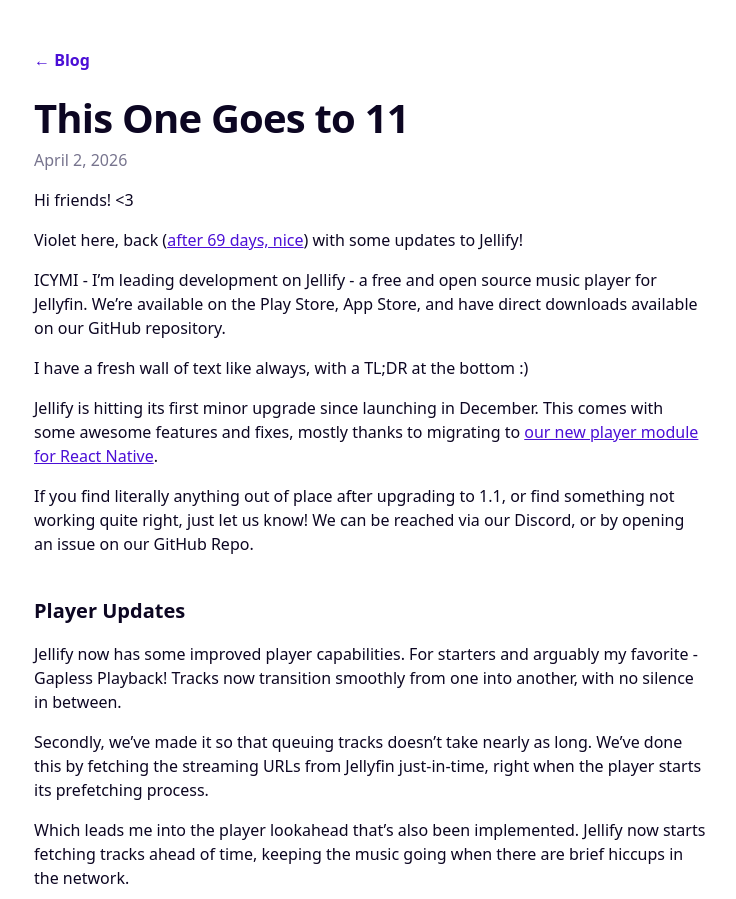
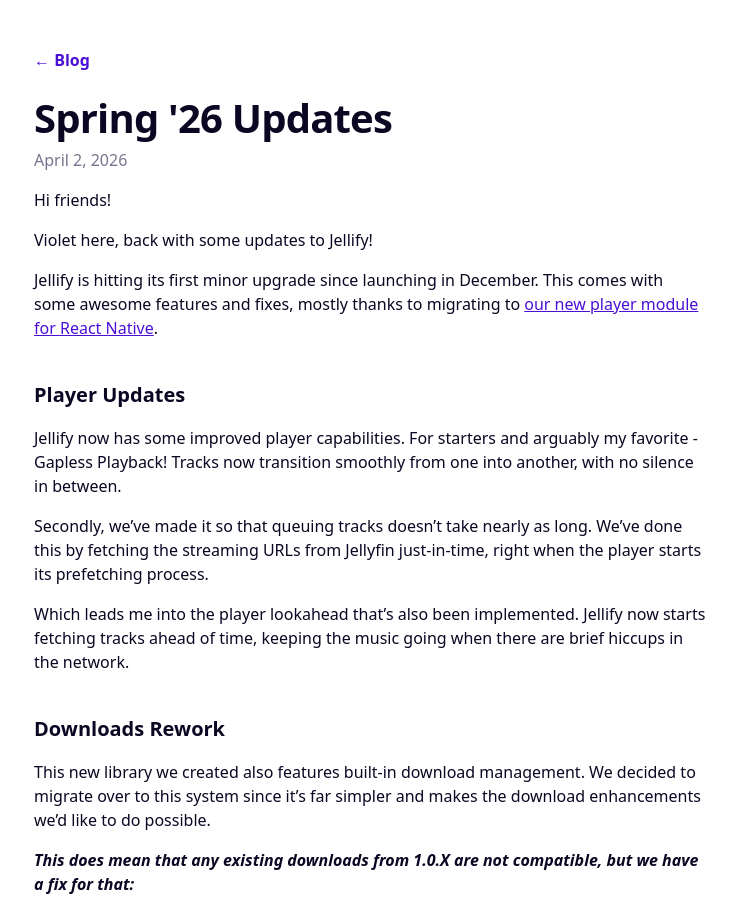
Before and after one commit to Jellify-Music/Website, an Astro site: page /blog/2026-04-02 in a window 1280 px wide. Shown: the top 899 px of the page, without its empty margins (270-1006 px from the left). Built offline with nearby package versions, Linux system fonts and the light colour scheme; Astro itself is replaced by a stand-in of ours.

Commit message:
Update blog post title and content for Spring '26 release; refactor links in config

```diff
--- a/src/content/blog/2026-04-02.mdx
+++ b/src/content/blog/2026-04-02.mdx
@@ -1,22 +1,16 @@
 ---
-title: "This One Goes to 11"
+title: "Spring '26 Updates"
 date: 2026-04-02
 description: Gapless playback, quicker queuing, track prefetching, a reworked download system, and a round of styling and Android layout fixes.
 ---
 
 import Support from '@/content/partials/support.md'
 
-Hi friends! \<3
+Hi friends!
 
-Violet here, back ([after 69 days, nice](https://www.reddit.com/r/selfhosted/s/ahPWjx0p19)) with some updates to Jellify!
-
-ICYMI - I’m leading development on Jellify - a free and open source music player for Jellyfin. We’re available on the Play Store, App Store, and have direct downloads available on our GitHub repository.
-
-I have a fresh wall of text like always, with a TL;DR at the bottom :)
+Violet here, back with some updates to Jellify!
 
 Jellify is hitting its first minor upgrade since launching in December. This comes with some awesome features and fixes, mostly thanks to migrating to [our new player module for React Native](https://github.com/riteshshukla04/react-native-nitro-player).
-
-If you find literally anything out of place after upgrading to 1.1, or find something not working quite right, just let us know! We can be reached via our Discord, or by opening an issue on our GitHub Repo.
 
 ## Player Updates
 
```
Also changed, not shown: src/config/index.ts (+19 -5 lines).
